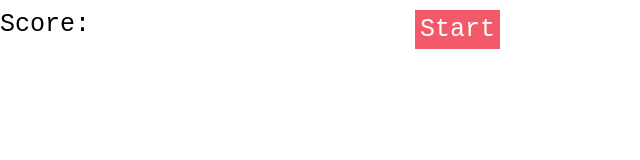
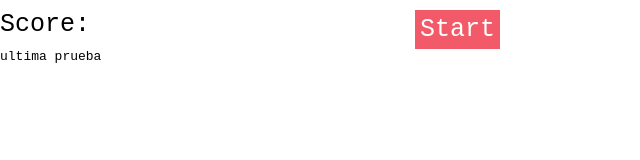
Before and after one commit to TREz-bits/snake-game, a website built with webpack: page src/index.html in a window 1280 px wide. Shown: the full height of the page, 0-640 px from the left. Built offline with nearby package versions, Linux system fonts and the light colour scheme.

Commit message:
prueba final

```diff
--- a/src/index.html
+++ b/src/index.html
@@ -15,5 +15,6 @@
     <button id="start">Start</button>
   </div>
   <div id="gameOver"></div>
+  ultima prueba
 </body>
 </html>
```
